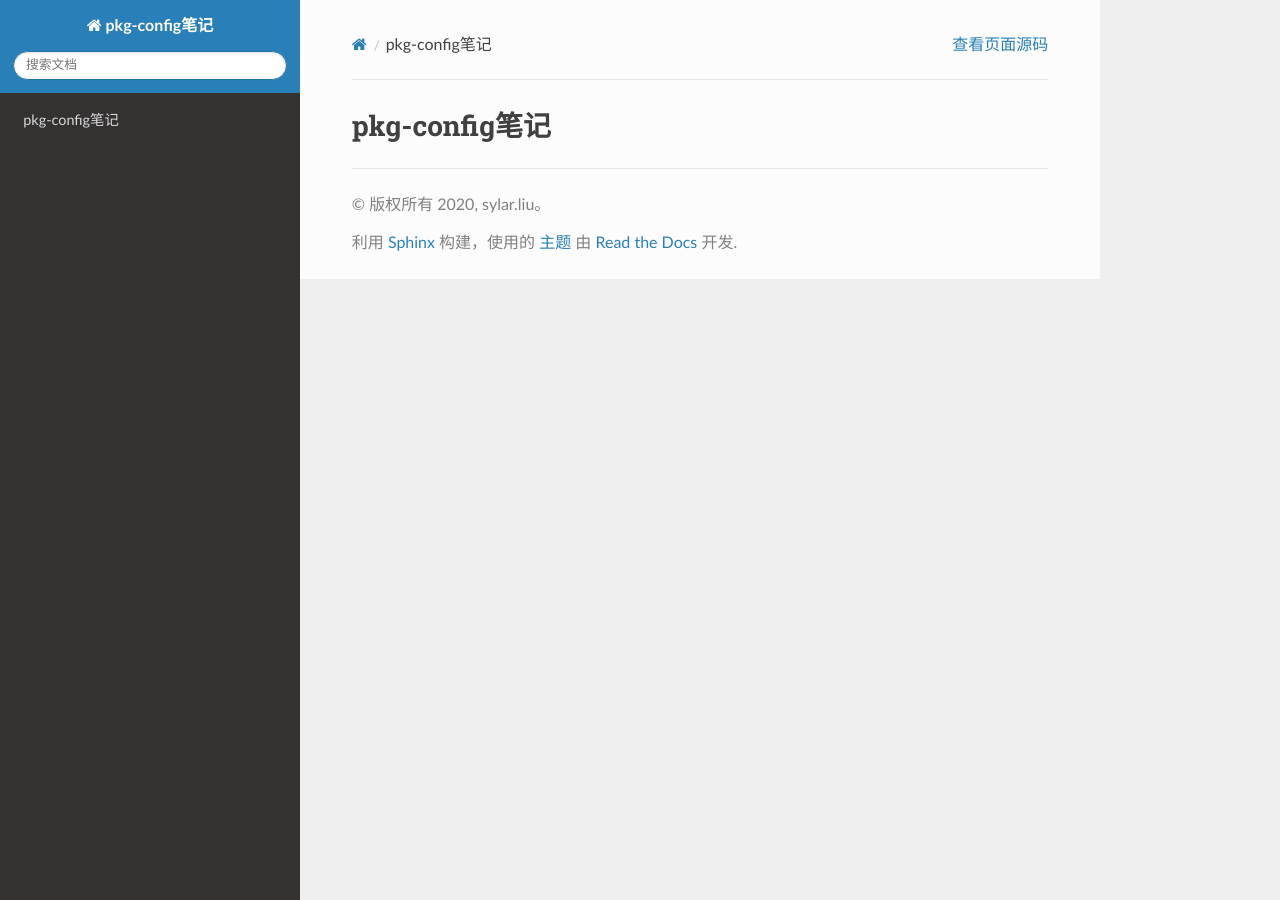
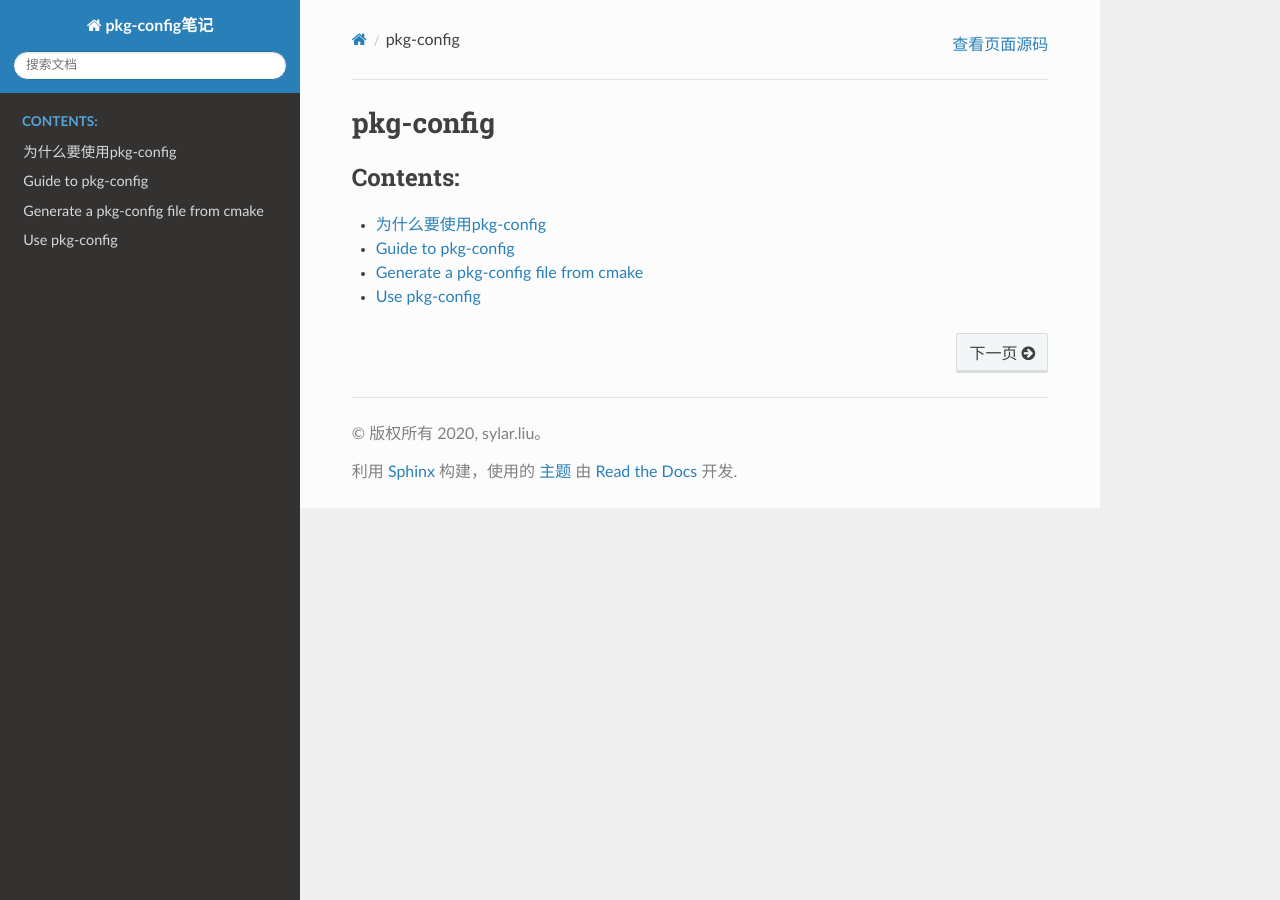
Before and after one commit to My-LearningNotes/pkg-config, a Sphinx documentation site: the page built from source/index.rst, in a window 1280 px wide. Built offline with Sphinx 7.4.7 and the Read the Docs theme 2.0.0, drawn with Linux system fonts in a browser that asks for light colours; some of the changed lines change nothing that is shown.

Commit message:
提交笔记

```diff
--- /dev/null
+++ b/source/cmake_pkgconfig.rst
@@ -0,0 +1,33 @@
+Generate a pkg-config file from cmake
+======================================
+
+在一个cmake脚本中(\ ``pkg-config/CMakeLists.txt``\ 或\ ``cmake_modules/GeneratePkgconfigFile``\ ),
+包含生成pkg-config file的cmake代码, 在项目根目录下的CMakeLists.txt\* 文件中, 包含该脚本.
+
+需要一个用来生成pkg-config file的template file, 通常将该template file命名为: ``pkg-config.pc.in``, 在上述的cmake脚本中, 以该文件为模板, 生成pkg-config file;
+在模板文件中, 可以使用cmake中的变量, 在cmake根据模板文件生成pkg-config file时, 将变量替换为实际的值.
+
+在cmake根据模板文件生成pkg config-file时, 应该将文件名也同时修改为项目名.
+
+.. code-block:: sh
+    :emphasize-lines: 3, 5, 6, 7, 8, 10, 11, 12, 13, 14, 15
+
+    # Template to generate a pkg-config file
+
+    option(BUILD_PKGCONFIG "Build pkg-config file" ON)
+
+    prefix=@CMAKE_INSTALL_PREFIX@
+    exec_prefix=${prefix}
+    includedir=
+    libdir=
+
+    Name:
+    Description:
+    URL:
+    Version:
+    Cflags:
+    Libs:
+
+.. note::
+
+  在template file中, 以\ ``@VAR@``\ 的形式引用cmake中定义的变量.
--- /dev/null
+++ b/source/guide_to_pkgconfig.rst
@@ -0,0 +1,233 @@
+Guide to pkg-config
+===================
+
+原文地址: https://people.freedesktop.org/~dbn/pkg-config-guide.html
+
+Concepts
+---------
+
+The primary use of ``pkg-config`` is to provide the necessary details for compiling and linking a program to a library.
+This metadata is stored in pkg-config files.
+These files have the suffix ``.pc`` and reside in specific locations known to the ``pkg-config`` tool.
+
+**The file format contains predefined metadata keywords and freeform variables.**
+An example may be illustrative:
+
+.. code-block:: sh
+    :emphasize-lines: 1, 2, 3, 4, 6, 7, 8, 9, 10
+
+    prefix=/usr/local
+    exec_prefix=${prefix}
+    includedir=${prefix}/include
+    libdir=${exec_prefix}/lib
+
+    Name: foo
+    Description: The foo library
+    Version: 1.0.0
+    Cflags: -I${includedir}/foo
+    Libs: -L${libdir} -lfoo
+
+The keyword definitions such as ``Name``: begin with a keyword followed by a colon and the value.
+The variables such as ``prefix=`` are a string and value separated by an euqals sign.
+The keywords are defined and exported by pkg-config.
+The variables are not necessary, but can used by the keyword definitions for flxibility or store data not covered by ``pkg-config``\ .
+
+Here is a short description of the keyword fields:
+
+* ``Name``: A human-readable name for the library or package.
+  This does not affect usage of the ``pkg-config`` tool, which uses the name of the *.pc* file.
+* ``Description``: A brief description of the package.
+* ``URL``: An URL where people can get more information about and download the package.
+* ``Version``: A string specifically defining the version of the package.
+* ``Requires``: A list of packages required by this package.
+  The versions of these packages may be specified using the comparison operators ``=``, ``<``, ``>``, ``>=`` or ``<=``.
+* ``Requires.private``: A list of private packages required by this package but not exposed to applications.
+* ``Conflicts``: An optional field describing packages that this one conflicts with.
+* ``Cflags``: The compiler flags specific to this pacakage and any required libraries that doesn't support ``pkg-config``\ .
+  If the required libraries support ``pkg-config``\ , they should be added to ``Requires`` or ``Requires.private``.
+* ``Libs``: The link flags specific to this package and any required libraries that don't support ``pkg-config``\ .
+* ``Libs.private``: The link flags for private libraries required by this package but not exposed to applications.
+
+
+Writing pkg-config files
+-------------------------
+
+When creating pkg-config files for a package, it is necessary to decide how they will be distributed.
+Each file is best used to describe a single library, so each package should have at least as many pkg-config files as they do installed libraries.
+
+**The package name is determined through the filename of the pkg-config metadata file**.
+This is the portion of the filename prior to the *.pc* suffix.
+**A common choice is to match the library name to the .pc name**.
+For instance, a package installing *libfoo.so* would have a corresponding *libfoo.pc* file containing the pkg-config metadata.
+This choice is not necessary; the .pc file should simply be a unique identifier for your library.
+Following the above example, *foo.pc* or *foolib.pc* would probably work just as well.
+
+The ``Name``, ``Description`` and ``URL`` fields are purely informational and should be easy to fill in.
+The ``Version`` field is a bit tricker to ensure that is is usable by comsumers of the data.
+It is best that ``Version`` uses a dotted decimal number such as ``1.2.3``.
+The number should be monotonically increasing and be as specific as possible in describing the library.
+Usually it's sufficient to use the package's verison number here since it's easy for consumers to track.
+
+Before describing the more useful fields, it will be helpful to demonstrate variable definitions.
+The most common useage is to define the installation paths so that they don't clutter the metadata fields.
+Since the variables are expanded recusively, this is very helpful when used in conjunction with autoconf derived paths.
+
+.. code-block:: sh
+    :emphasize-lines: 1, 2, 4
+
+    prefix=/usr/local
+    includedir=${prefix}/include
+
+    Cflags: -I${includedir}/foo
+
+The most import pkg-config metadata fields are ``Requires``, ``Requries.private``, ``Cflags``, ``Libs`` and ``Libs.private``.
+They will define the metadata used by external projects to compile and link with the library.
+
+``Requires`` and ``Requires.private`` define other modules needed by the library.
+It is usually preferred to use the private variant of ``Requires`` to avoid exposing unnecessary libraries to the program that is linking with your library.
+If the program will not be using the symbols of the required library, it should not be linking directly to that library.
+
+Since ``pkg-config`` always exposes the link flags of the ``Requires`` libraries, these modules will become direct dependencies of the program.
+On the other hand, libraries from ``Requires.private`` will only be included when static linking.
+For this reason, it is usually only appropriate to add modules from the same package in ``Requires``.
+
+The ``Libs`` field contains the link flags necessary to use that library.
+In addtion, ``Libs`` and ``Libs.private`` contain link flags for other libraries not supported by ``pkg-config``.
+Similar to the ``Requires`` field, it is preferred to add link flags for external libraries to the ``Libs.private`` field,
+so programs do not acquire an addtional direct dependency.
+
+Finally, the ``Cflags`` contains the compiler flags for using the library.
+Unlike the ``Libs`` field, there is not a private variant of ``Cflags``.
+This is because the data types and macro definitions are needed regardless of the linking scenario.
+
+Using pkg-config files
+-----------------------
+
+Assuming that there are *.pc* files installed on the system, the ``pkg-config`` tool is used to extract the metadata for usage.
+
+Consider a system with two modules, *foo* and *bar*.
+Their *.pc* files might look like this:
+
+*foo.pc:*
+
+.. code-block:: sh
+    :emphasize-lines: 1, 2, 3, 4, 6, 7, 8, 9, 10
+
+    prefix=/usr
+    exec_prefix=${prefix}
+    includedir=${prefix}/include
+    libdir=${prefix}/lib
+
+    Name: foo
+    Description: The foo library
+    Version: 1.0.0
+    Cflags: -I${includedir}/foo
+    Libs: -L${libdir} -lfoo
+
+
+*bar.pc:*
+
+.. code-block:: sh
+    :emphasize-lines: 1, 2, 3, 4, 6, 7, 8, 9, 10, 11
+
+    prefix=/usr
+    exec_prefix=${prefix}
+    includefir=${prefix}/include
+    libdir=${prefix}/lib
+
+    Name: bar
+    Description: The bar library
+    Version: 2.1.2
+    Requires.private: foo >= 0.7
+    Cflags: -I${includedir}
+    Libs: -L${libdir} -lbar
+
+The version of the modules can be obtained with the ``--modversion`` option.
+
+.. code-block:: sh
+  :emphasize-lines: 1, 3
+
+  $ pkg-config --modversion foo
+  1.0.0
+  $ pkg-config --modversion bar
+  2.1.2
+
+To print the link flags needed for each module, use the ``--libs`` option.
+
+.. code-block:: sh
+  :emphasize-lines: 1, 3
+
+  $ pkg-config --libs foo
+  -lfoo
+  $ pkg-config --libs bar
+  -lbar
+
+Notice that ``pkg-config`` has suppressed part of the Libs field for both modules.
+This is because the ``-L`` flag specially and knows that the ``${libdir}`` directory ``/usr/lib`` is part of the system linker search path.
+This keeps ``pkg-config`` from interfering with the linker operation.
+
+Also, although *foo* is required by bar, the link flags for  foo* are not output.
+This is because *foo* is not directly needed by an applicaiton that only wants to use the *bar* library.
+For statically linking a bar application, we need both sets of linker flags:
+
+.. code-block:: sh
+  :emphasize-lines: 1
+
+  $ pkg-config --libs --static bar
+  -lbar -lfoo
+
+``pkg-config`` needs to output both sets of link flags in this case to ensure that the statically linked application will find all the necessary symbols.
+On the other hand, it will always output all the ``Cflags``.
+
+.. code-block:: sh
+    :emphasize-lines: 1, 3
+
+    $ pkg-config --cflags bar
+    -I/usr/include/foo
+    $ pkg-config --cflags --static bar
+    -I/usr/include/foo
+
+Another useful option, ``--exists``, can be used to test for a module's availability.
+
+.. code-block:: sh
+    :emphasize-lines: 1, 2
+
+    $ pkg-config --exists foo
+    $ echo $?
+    $ 0
+
+
+One of the nicest features of pkg-config is providing version checking.
+It can be used to determine if a sufficient version is availavle.
+
+.. code-block:: sh
+    :emphasize-lines: 1
+
+    # 使用pkg-config检查库的版本信息时, 语法格式为: pkg-config --libs "package-name >= 1.2.3"
+    $ pkg-config --libs "bar >= 2.7"
+    Requested 'bar >= 2.7' but version of bar is 2.1.2
+
+Some commands will provide more verbose output when combined with the ``--print--errors`` option.
+
+
+.. code-block:: sh
+    :emphasize-lines: 1
+
+    $ pkg-config --exists --print-errors xxxx
+
+.. image:: images/1.png
+
+
+The message above references the ``PKG_CONFIG_PATH`` environment variable.
+This variable is used to augment pkg-config's search path.
+On a typical Unix system, it will search in the directories ``/usr/lib/pkgconfig`` and ``/usr/share/pkgconfig``.
+This will usually cover system installed modules.
+However, some local modules may be installed in a different prefix such as ``/usr/local``.
+In that case, it's necessary to prepend the search path so that ``pkg-config`` can loatte the *.pc* files.
+
+.. code-block:: sh
+    :emphasize-lines: 1
+
+    $ pkg-config --modversion hello
+
+.. image:: images/2.png
--- a/source/index.rst
+++ b/source/index.rst
@@ -1,11 +1,11 @@
-.. pkg-config笔记 documentation master file, created by
-   sphinx-quickstart on Fri May 15 09:24:07 2020.
-   You can adapt this file completely to your liking, but it should at least
-   contain the root `toctree` directive.
-
-pkg-config笔记
-==============
+pkg-config
+==========
 
 .. toctree::
-    :maxdepth: 2
+    :maxdepth: 1
     :caption: Contents:
+
+    intro
+    guide_to_pkgconfig
+    cmake_pkgconfig
+    use_pkgconfig
--- /dev/null
+++ b/source/intro.rst
@@ -0,0 +1,47 @@
+为什么要使用pkg-config
+=======================
+
+编译/链接时库的搜索
+-------------------
+
+一般来说, 在编译链接时:
+
+* 如果库的头文件不在标准目录下, 需要用\ ``-I``\ 选项指定头文件的包含路径;
+* 如果库文件不在标准目录下, 需要使用\ ``-L``\ 选项指定库文件的链接路径.
+
+由于同一个库在不同系统上可能位于不同的路径, 用户在安装库的时候也可以安装在不同的路径;
+所以即便使用同一个库, 由于库的路径不同, 用于指定头文件路径的\ ``-I``\ 选项也不同, 其结果就是造成了编译命令的不统一.
+使用\ ``-L``\ 选项指定库的链接路径时, 也会有同样的问题.
+此外我们使用的这个库, 可能还会依赖其他的库, 在手动编译链接时, 还需要在参数中列出这些间接依赖的库, 这样就增加了使用的复杂度.
+
+为了解决编译/链接时的这个问题, 人们找到了一个解决办法, 其基本思想就是:
+
+  事先把库的位置信息等保存起来, 需要使用时通过特定的工具将其中有用的信息提取出来供编译和链接使用, 这样就可以做到编译和链接时参数的一致性.
+  目前最常用的\ **库信息提取工具**\ 就是\ ``pkg-config``\ ;
+  \ ``pkg-config``\ 通过库提供的一个\ ``.pc``\ 文件获得该库的各种必要信息, 包括版本信息, 编译和链接参数等,
+  这些信息可以通过\ ``pkg-config``\ 提供的参数单独提取出来直接供编译器和链接器使用.
+
+使用 ``pkg-config`` 工具提取库的编译/链接参数有两个基本前提:
+
+    * 库本身在安装时必须提供一个相应的 ``.pc`` 文件(必须以 ``.pc`` 作为文件名后缀);
+    * ``pkg-config`` 必须知道到哪里去寻找此 ``.pc`` 文件,
+      将 ``.pc`` 文件安装到 ``pkg-config`` 的标准搜索路径(``/usr/lib/pkgconfig``, ``/usr/share/pkgconfig``, ``/usr/local/lib/pkgconfig`` and ``/usr/local/shared/pkgconfig``)下,
+      或将路径添加到环境变量 ``PKG_CONFIG_PATH`` 中去;
+
+
+运行时动态链接库的搜索
+----------------------
+程序在编译/链接时需要链接库(静态或动态库);
+如果程序中使用的是动态链接库, 程序运行时需要加载/链接动态库.
+
+如果动态库在默认搜索路径下, 则不需要显式的指定其链接路径;
+如果动态链接库不在默认的搜索路径下, 则需要显式的指定其路径.
+
+有两种方式可用于在程序运行时指定动态链接库的搜索路径:
+
+    * 在环境变量\ ``LD_LIBRARY_PATH``\ 中添加动态库的搜索路径;
+    * 在\ ``/etc/ld.so.conf``\ 中添加库的搜索路径(需要重启或执行\ ``/sbin/ldconfig``\ 命令以更新\ ``/etc/ld.so.cache``\ 文件).
+
+将可能存放库文件的路径添加到 ``/etc/ld.so.conf`` 中是明智的选择, 添加的方法也很简单, 将库文件所在目录的绝对路径直接写进去就ok了, 一行一个;
+但有时这种方式会有问题, 例如安装了某个库的最新版本并将库所在的路径添加到 ``/etc/ld.so.conf`` 文件中, 这时系统中的所有程序使用的都是该库的最新版本;
+而因为兼容性问题, 可能有的程序使用该库的最新版本会有问题, 这时可以使用环境变量\ ``LD_LIBRARY_PATH``\ 来指定要链接的指定版本的库的路径.
--- /dev/null
+++ b/source/use_pkgconfig.rst
@@ -0,0 +1,42 @@
+Use pkg-config
+==============
+
+在命令行中
+----------
+
+* 直接在命令行中使用\ ``pkg-config``\ 命令查看库的信息:
+
+  .. code-block:: sh
+    :emphasize-lines: 1
+
+    pkg-config --cflags --libs xxx
+
+* 在命令行的编译命令中, 使用反单引号包裹\ ``pkg-config``\ 命令部分.
+
+  Assuming the *x* library has a ``x.pc`` pkg-config file, use the following compiler command line:
+
+  .. code-block:: sh
+    :emphasize-lines: 1
+
+    cc `pkg-config --cflags --libs x` -o myapp myapp.c
+
+
+在Qt项目中
+----------
+``qmake`` can configure the build process to take advantage of external libraries that are supported by ``pkg-config``,
+such as the *D-Bus* and *ogg* libraries, with the following line:
+
+.. code-block:: sh
+    :emphasize-lines: 1, 2
+
+    CONFIG += link_pkgconfig
+    PKGCONFIG += ogg dubs-1
+
+在Qt pro文件中, 如果要使用 ``pkg-config`` 来导入支持 ``pkg-config`` 的外部库:
+
+* 在pro文件中加入: ``CONFIG += link_pkgconfig``
+* 使用 ``PKGCONFIG +=`` 语句添加要导入的库
+
+
+在cmake构建的项目中
+-------------------
```
Also changed, not shown: source/images/1.png (added), source/images/2.png (added).
